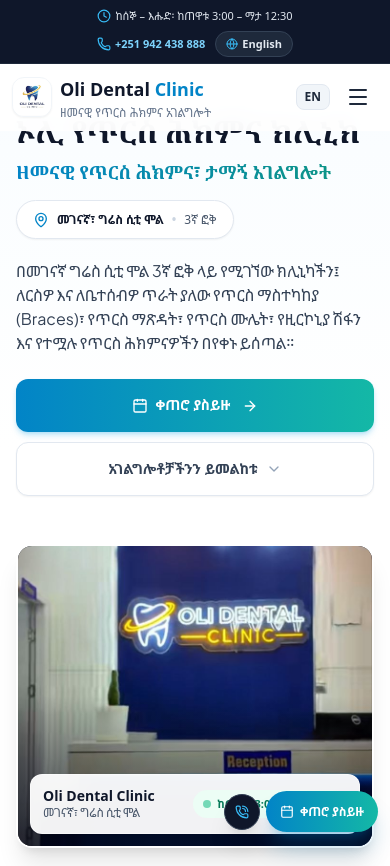
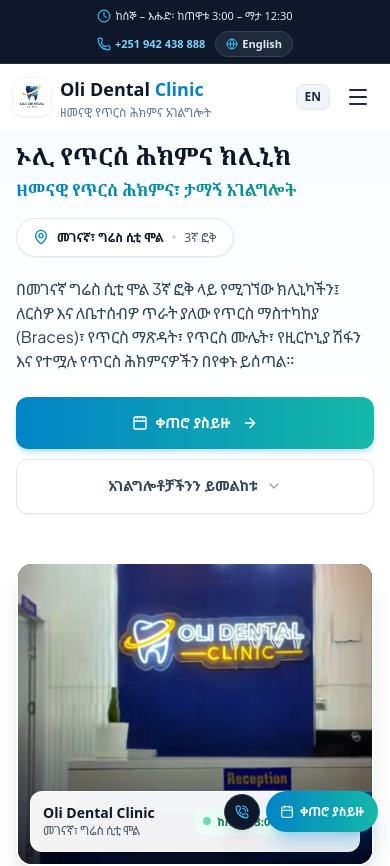
Before and after one commit to nuham-ma/oli-dental-clinic, a React (Vite) app: page / in a window 390 px wide. Shown: the top 866 px of the page. Built offline with nearby package versions, Linux system fonts and the light colour scheme; a web font is replaced by a local one.

Commit message:
Fix Amharic mobile Hero layout: adjust top spacing below navbar and scale Amharic headline typography

```diff
--- a/src/components/Hero.jsx
+++ b/src/components/Hero.jsx
@@ -9,7 +9,10 @@
 
 export default function Hero({ lang = 'am', onOpenBooking }) {
   return (
-    <section id="home" className="relative pt-24 xs:pt-28 sm:pt-32 pb-10 xs:pb-12 sm:pb-16 lg:pt-40 lg:pb-24 overflow-hidden bg-gradient-to-b from-skybrand-50/50 via-white to-white">
+    <section
+      id="home"
+      className="relative pt-[132px] xs:pt-[140px] sm:pt-36 lg:pt-40 pb-10 xs:pb-12 sm:pb-16 lg:pb-24 overflow-hidden bg-gradient-to-b from-skybrand-50/50 via-white to-white"
+    >
       <div className="max-w-7xl mx-auto px-3.5 xs:px-4 sm:px-6 lg:px-8">
         <div className="grid grid-cols-1 lg:grid-cols-12 gap-8 sm:gap-10 lg:gap-12 items-center">
 
@@ -17,12 +20,20 @@
           <div className="lg:col-span-7 flex flex-col items-start text-left">
 
             {/* 1. Primary Headline: Clinic Name */}
-            <h1 className="font-heading text-2xl xs:text-3xl sm:text-5xl lg:text-6xl font-extrabold tracking-tight text-slate-900 leading-[1.25] sm:leading-[1.2] mb-2 sm:mb-3 break-words w-full">
+            <h1 className={`font-heading font-extrabold tracking-tight text-slate-900 mb-2 sm:mb-3 break-words w-full ${
+              lang === 'am'
+                ? 'text-xl xs:text-2xl sm:text-4xl md:text-5xl lg:text-6xl leading-[1.32] sm:leading-[1.22]'
+                : 'text-2xl xs:text-3xl sm:text-5xl lg:text-6xl leading-[1.18] sm:leading-[1.15]'
+            }`}>
               {clinicInfo.name[lang]}
             </h1>
 
             {/* 2. Subordinate Clinic Motto / Slogan */}
-            <div className="font-heading text-base xs:text-lg sm:text-2xl font-bold text-transparent bg-clip-text bg-gradient-to-r from-skybrand-600 to-dental-600 mb-3.5 xs:mb-4 sm:mb-5 leading-snug sm:leading-normal">
+            <div className={`font-heading font-bold text-transparent bg-clip-text bg-gradient-to-r from-skybrand-600 to-dental-600 mb-3.5 xs:mb-4 sm:mb-5 ${
+              lang === 'am'
+                ? 'text-sm xs:text-base sm:text-xl lg:text-2xl leading-normal'
+                : 'text-base xs:text-lg sm:text-2xl leading-snug sm:leading-normal'
+            }`}>
               {clinicInfo.slogan[lang]}
             </div>
 
```
